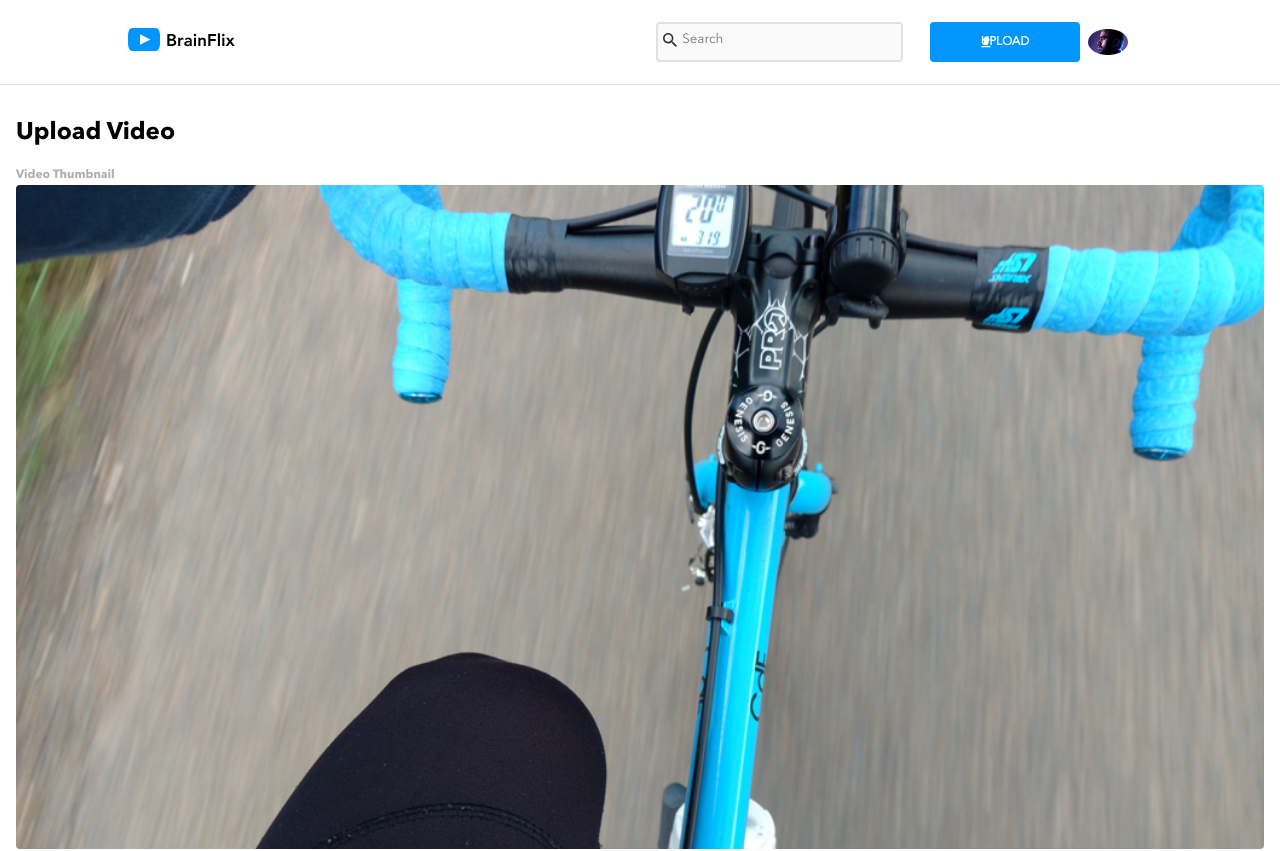
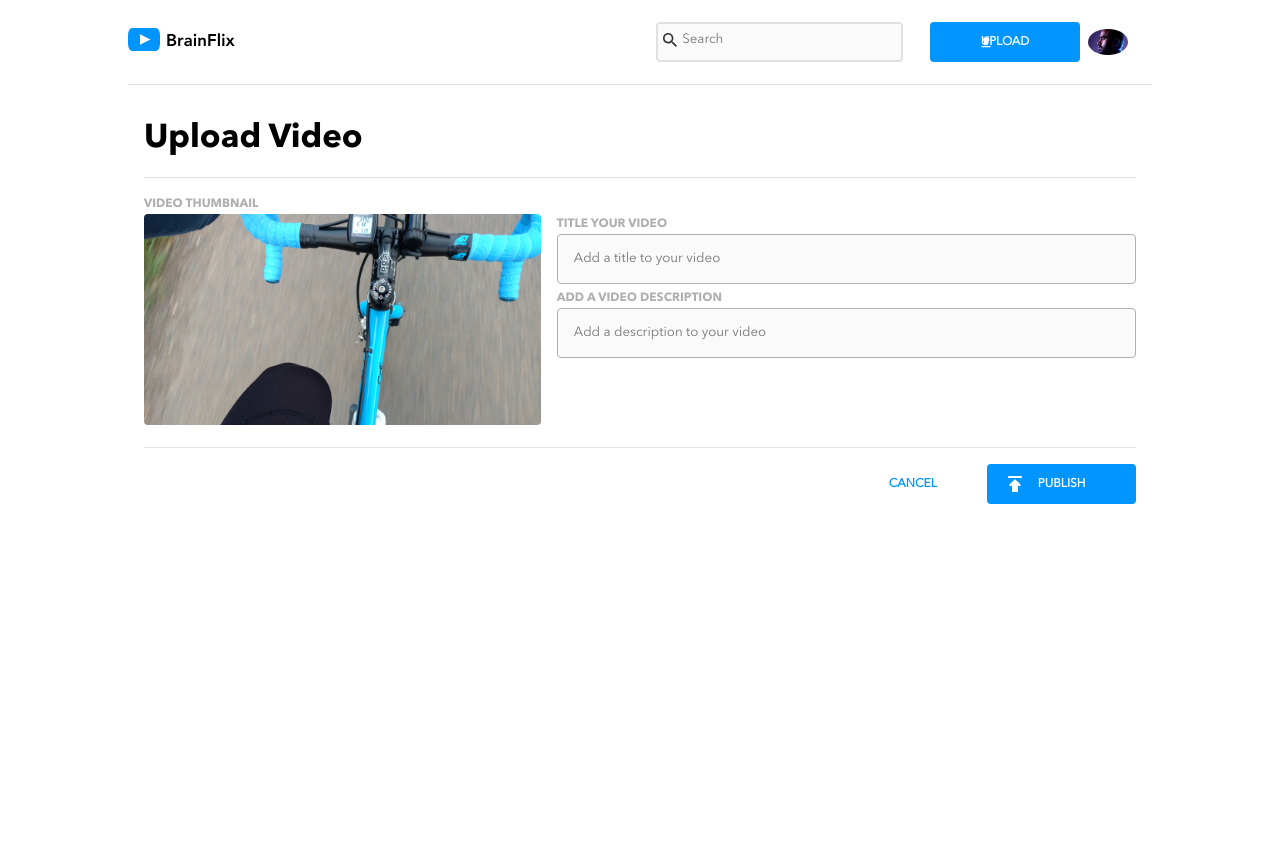
Before and after one commit to ArmandoMandyFernandez/armando-fernandez-brainflix, a React (Create React App) app: page /upload in a window 1280 px wide. Shown: the top 851 px of the page. After the commit the page ends 800 px from the top, so only its background shows below. Built offline with nearby package versions, Linux system fonts and the light colour scheme.

Commit message:
upload styling desktop for the buttons update

```diff
--- a/src/components/Header/Header.scss
+++ b/src/components/Header/Header.scss
@@ -136,6 +136,7 @@
         width: 100%;
         padding: 0 1rem;
         display: flex;
+        flex-direction: row;
         align-items: center;
         &:hover{
             background-color: $secondary-blue;
--- a/src/pages/Upload/Upload.js
+++ b/src/pages/Upload/Upload.js
@@ -6,16 +6,14 @@ const Upload = () => {
     return (
         <section className="upload">
             <h1 className="upload__title">Upload Video</h1>
+            <h4 className="upload__thumbnail-label">VIDEO THUMBNAIL</h4>
             <div className="upload__container">
-                <div className="upload__thumbnail-container">
-                    <p className="upload__thumbnail-label">Video Thumbnail</p>
                 <div className="upload__thumbnail-image-container">
                     <img
                         src={thumbnail}
                         alt="first person view of riding a fixie bike"
                         className="upload__thumbnail-image"
                     />
-                    </div>
                 </div>
                 <div className="upload__form-container">
                     <form action="submit" className="upload__form">
@@ -38,6 +36,7 @@ const Upload = () => {
                         </label>
                     </form>
                 </div>
+            </div>
             <div className="upload__buttons-container">
                 <button className="upload__button">
                     <img
@@ -45,14 +44,11 @@ const Upload = () => {
                         alt=""
                         className="upload__button-image"
                     />
-                        <span className="upload__button-description">
-                            PUBLISH
-                        </span>
+                    <span className="upload__button-description">PUBLISH</span>
                 </button>
                 <button className="upload__button-cancel">
                     <span className="upload__button-description">CANCEL</span>
                 </button>
-                </div>
             </div>
         </section>
     );
--- a/src/pages/Upload/Upload.scss
+++ b/src/pages/Upload/Upload.scss
@@ -10,43 +10,116 @@
     text-align: left;
     padding: 1rem;
     border-top: solid 1px $secondary-silver;
+    @include desktop{
+        margin: auto;
+        width: 80%;
+    }
 
     &__title {
         @include mobile-page-header;
         margin: 1rem 0;
+        @include tablet{
+            @include desktop-tablet-header;
+            border-bottom: solid 1px $secondary-silver;
+            padding-bottom: 1rem;
+        }
+    }
+
+    &__container{
+        @include desktop{
+            display: flex;
+            flex-wrap: nowrap;
+            flex-direction: row;
+            margin-bottom: 1rem;
+        }
     }
 
     &__thumbnail-label {
         @include mobile-section-header;
         color: $primary-silver;
+        margin-bottom: .25rem;
+        @include tablet{
+            @include desktop-tablet-section-header;
+            width: 40%;
+            margin: 0;
+        }
     }
 
     &__thumbnail-image-container {
         width: 100%;
+        @include desktop{
+            width: 40%;
+            margin: 0;
+        }
     }
 
     &__thumbnail-image {
         width: 100%;
         border-radius: 4px;
+        @include tablet{
+            width: 50%;
+        }
+        @include desktop{
+            width: 100%;
+        }
     }
 
     &__form {
         display: flex;
         flex-direction: column;
+        @include desktop{
+            flex-grow: 1;
+        }
+
+        &-container{
+            @include desktop{
+                margin-left: 1rem;
+                flex-grow: 1;
+            }
+        }
 
         &-label {
             @include mobile-section-header;
             color: $primary-silver;
             width: 100%;
+            margin-bottom: .25rem;
         }
 
         &-input {
             width: 100%;
+            min-height: 2.25rem;
+            border: solid 1px $primary-silver;
+            border-radius: .25rem;
+            padding: .75rem;
+            background-color: $secondary-white;
+            height: 100%;
+            :active{
+                border: solid 2px $primary-blue;
+            }
+            :valid{
+                border: solid 1px $primary-silver;
+            }
+            @include tablet{
+                min-height: 2.5rem;
+                padding: 1rem;
+            }
         }
     }
 
     &__buttons-container {
         padding: 1rem 0;
+        @include tablet{
+            display: flex;
+            flex-direction: row-reverse;
+            justify-content: flex-end;
+            width: 30%;
+        }
+        @include desktop{
+            width: 100%;
+            justify-content: unset;
+            border-top: solid 1px $secondary-silver;
+
+        }
     }
 
     &__button {
@@ -62,21 +135,24 @@
         flex-direction: row;
         align-items: center;
         margin-bottom: 1rem;
+        @include desktop{
+            width: 15%;
+        }
 
         &:hover {
             background-color: $secondary-blue;
         }
 
+
         &-image {
             position: absolute;
         }
-    }
 
-    &__button-description {
+        &-description {
             flex-grow: 1;
         }
 
-    &__button-cancel {
+        &-cancel {
             @include mobile-labels-buttons;
             color: $primary-blue;
             background-color: $primary-white;
@@ -88,8 +164,11 @@
             display: flex;
             flex-direction: row;
             align-items: center;
-        &:hover {
-            // background-color: $secondary-blue;
+            @include desktop{
+                width: 15%;
             }
         }
     }
+
+
+}
```
Lines whose indentation alone changed are shown as unchanged.
